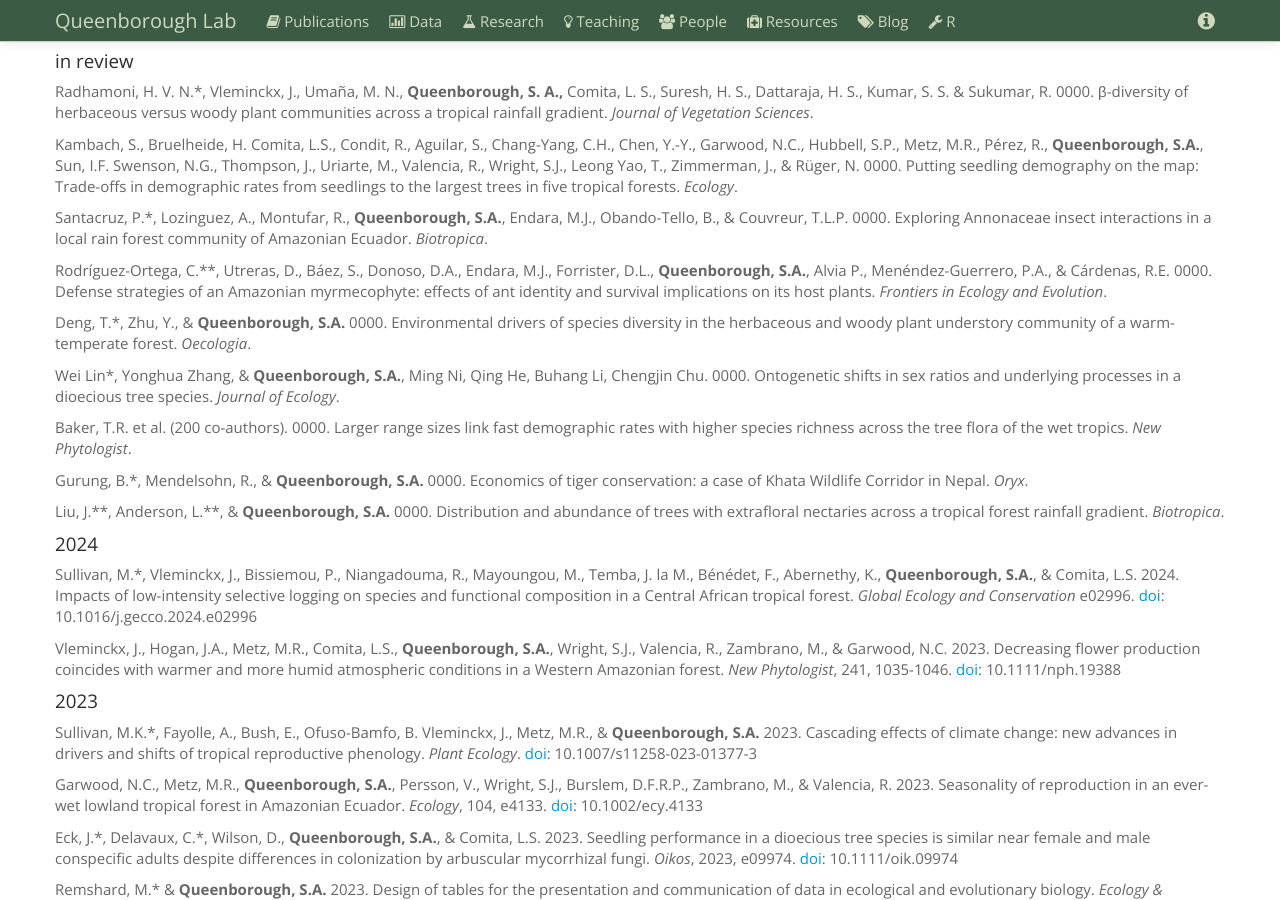
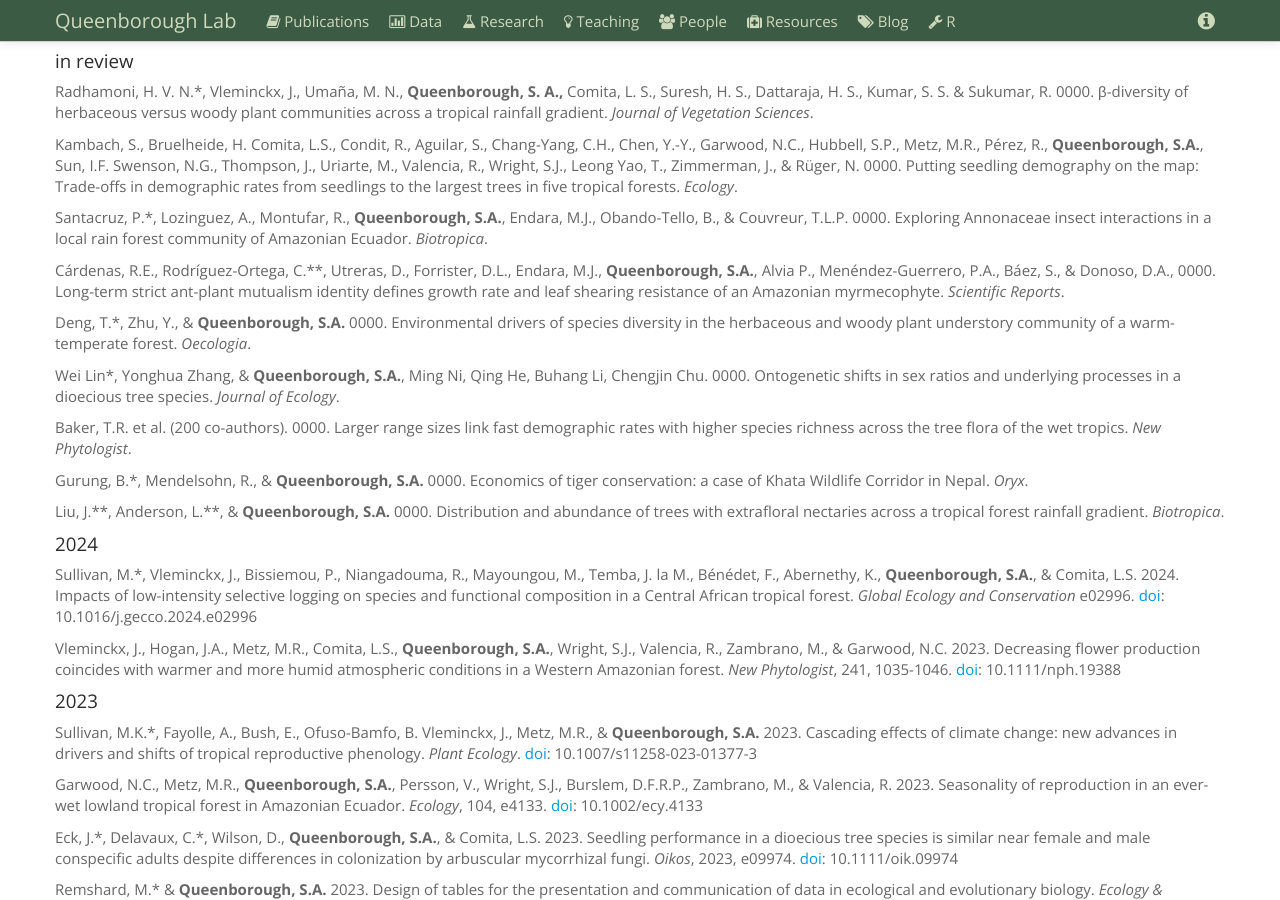
Before and after one commit to saq/saq.github.io, a Jekyll site: the page built from publications.md, in a window 1280 px wide and 900 px high, scrolled down 317 px. Built offline with Jekyll 4.4.1, drawn with Linux system fonts in a browser that asks for light colours.

Commit message:
Update publications.md

```diff
--- a/publications.md
+++ b/publications.md
@@ -49,7 +49,7 @@ Kambach, S., Bruelheide, H. Comita, L.S., Condit, R., Aguilar, S., Chang-Yang, C
 
 Santacruz, P.\*, Lozinguez, A., Montufar, R., **Queenborough, S.A.**, Endara, M.J., Obando-Tello, B., & Couvreur, T.L.P. 0000. Exploring Annonaceae insect interactions in a local rain forest community of Amazonian Ecuador. *Biotropica*.
 
-Rodríguez-Ortega, C.\*\*, Utreras, D., Báez, S., Donoso, D.A., Endara, M.J., Forrister, D.L., **Queenborough, S.A.**, Alvia P., Menéndez-Guerrero, P.A., & Cárdenas, R.E. 0000. Defense strategies of an Amazonian myrmecophyte: effects of ant identity and survival implications on its host plants. *Frontiers in Ecology and Evolution*.
+Cárdenas, R.E., Rodríguez-Ortega, C.\*\*, Utreras, D., Forrister, D.L., Endara, M.J., **Queenborough, S.A.**, Alvia P., Menéndez-Guerrero, P.A., Báez, S., & Donoso, D.A., 0000. Long-term strict ant-plant mutualism identity defines growth rate and leaf shearing resistance of an Amazonian myrmecophyte. *Scientific Reports*.
 
 Deng, T.\*, Zhu, Y., & **Queenborough, S.A.** 0000. Environmental drivers of species diversity in the herbaceous and woody plant understory community of a warm-temperate forest. *Oecologia*.
 
```
